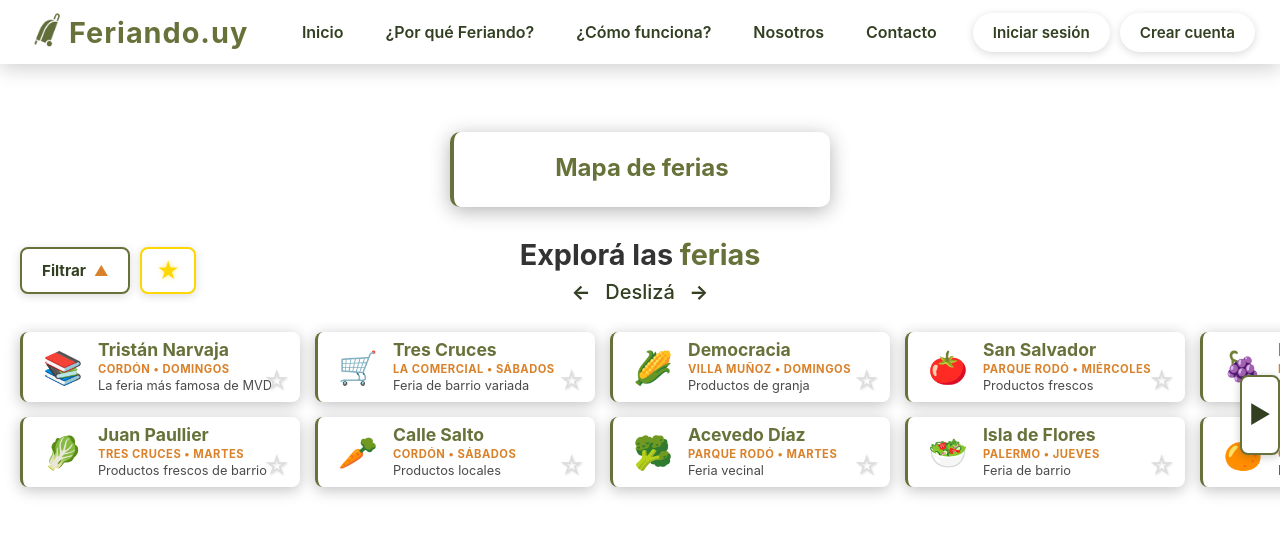
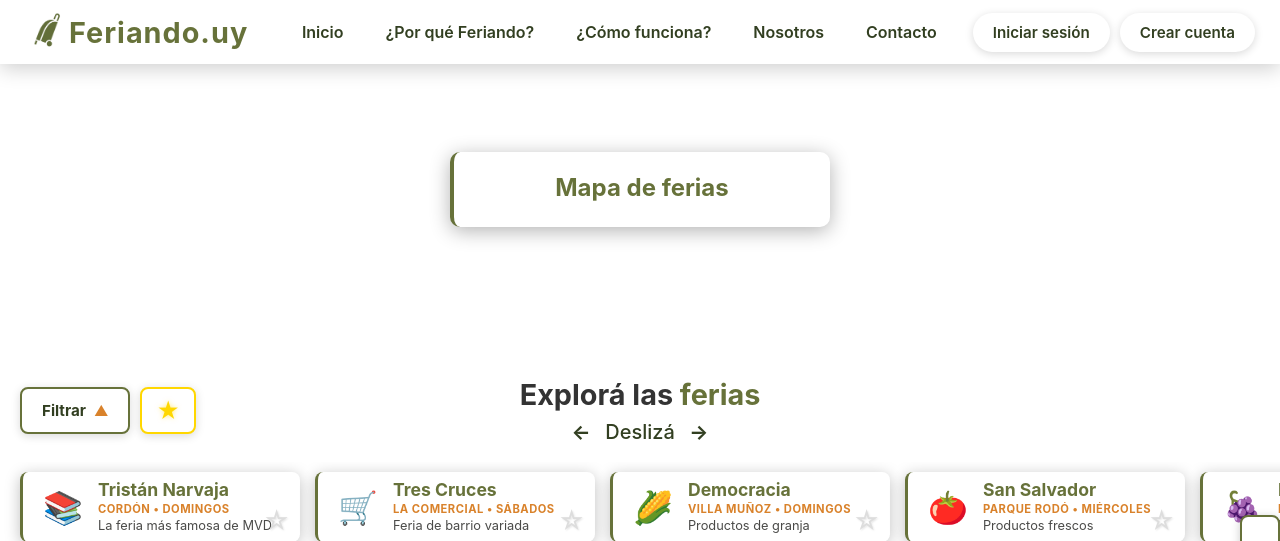
Before and after one commit to estebanrofa/feriando1, a Flask app: page / in a window 1280 px wide. Shown: the top 541 px of the page. Run offline with Flask 3, Linux system fonts and the light colour scheme.

Commit message:
Ajustar espacios solo cuando feriante está logueado
- Espacios originales cuando no hay feriante
- Espacios reducidos solo cuando se muestra 'Mi Puesto'

Co-Authored-By: Claude Opus 4.5 <noreply@anthropic.com>

```diff
--- a/static/lobby.css
+++ b/static/lobby.css
@@ -609,8 +609,13 @@ a.logo {
     align-items: center;
     justify-content: center;
     padding: 10px 20px;
+    padding-top: 120px;
+    position: relative;
+    gap: 15px;
+}
+
+.seccion-mapa.con-mi-puesto {
     padding-top: 100px;
-    position: relative;
     gap: 10px;
 }
 
@@ -628,6 +633,10 @@ a.logo {
     color: #333;
     font-weight: bold;
     text-align: center;
+    margin: 140px 0 -50px 0;
+}
+
+.ferias-titulo.compacto {
     margin: 20px 0 -50px 0;
 }
 
--- a/templates/lobby.html
+++ b/templates/lobby.html
@@ -834,6 +834,8 @@
                     if (data.tipo === 'vendedor') {
                         document.getElementById('perfilFeriante').style.display = 'inline';
                         document.getElementById('botonMiPuesto').style.display = 'flex';
+                        document.querySelector('.seccion-mapa').classList.add('con-mi-puesto');
+                        document.querySelector('.ferias-titulo').classList.add('compacto');
                     }
                 }
             } catch (error) {
```
